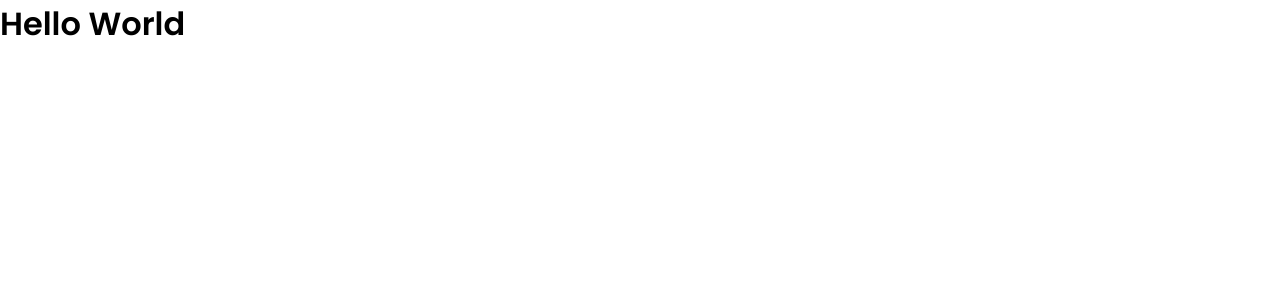
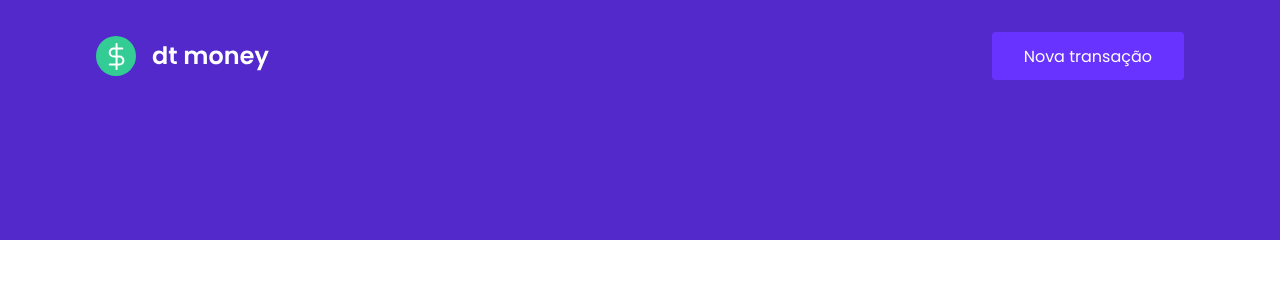
Before and after one commit to arthurdedeus/dtmoney, a React (Create React App) app: page / in a window 1280 px wide. Shown: the top 300 px of the page. Built offline with nearby package versions, Linux system fonts and the light colour scheme.

Commit message:
feat: Create header

```diff
--- a/src/App.tsx
+++ b/src/App.tsx
@@ -1,10 +1,11 @@
+import { Header } from "./components/Header";
 import { GlobalStyle } from "./styles/globals";
 
 export function App() {
   return (
-    <div className="App">
-      <h1>Hello World</h1>
+    <>
+      <Header />
       <GlobalStyle />
-    </div>
+    </>
   );
 }
--- /dev/null
+++ b/src/components/Header/index.tsx
@@ -0,0 +1,18 @@
+import logoImg from '../../assets/logo.svg'
+import {
+  Container,
+  Content
+ } from './styles'
+
+
+
+export function Header() {
+  return (
+    <Container>
+      <Content>
+        <img src={logoImg} alt="dt money" />
+        <button type="button">Nova transação</button>
+      </Content>
+    </Container>
+  )
+}
--- /dev/null
+++ b/src/components/Header/styles.ts
@@ -0,0 +1,31 @@
+import styled from 'styled-components'
+
+export const Container = styled.header`
+  background: var(--blue);
+`
+
+export const Content = styled.div`
+  max-width: 1120px;
+  margin: 0 auto;
+
+  padding: 2rem 1rem 10rem;
+  display: flex;
+  align-items: center;
+  justify-content: space-between;
+
+  button {
+    font-size: 1rem;
+    color: #FFF;
+    background: var(--blue-light);
+    border: 0;
+    padding: 0 2rem;
+    border-radius: 0.25rem;
+    height: 3rem;
+
+    transition: filter 0.2s;
+
+    &:hover {
+      filter: brightness(0.9)
+    }
+  }
+`
```
